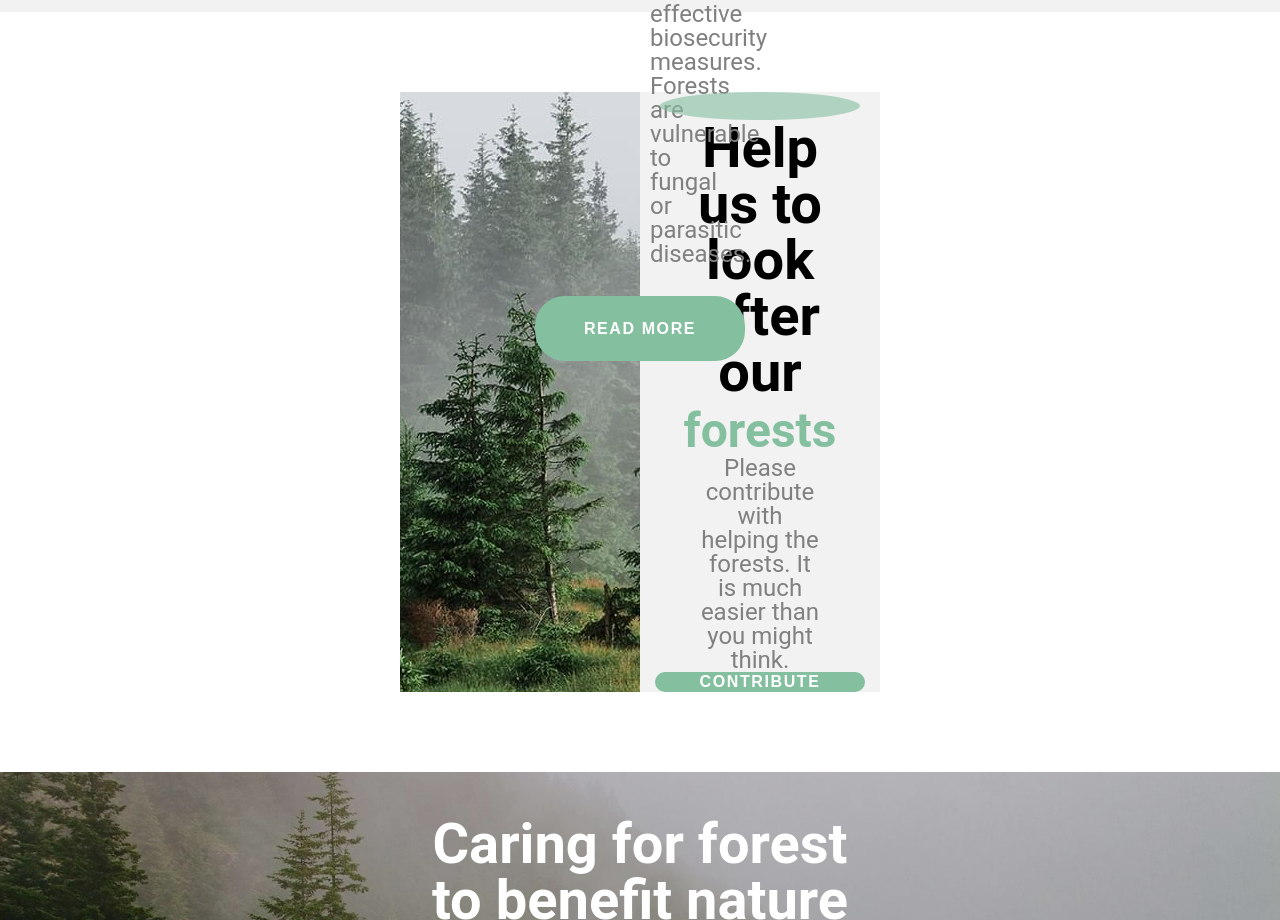
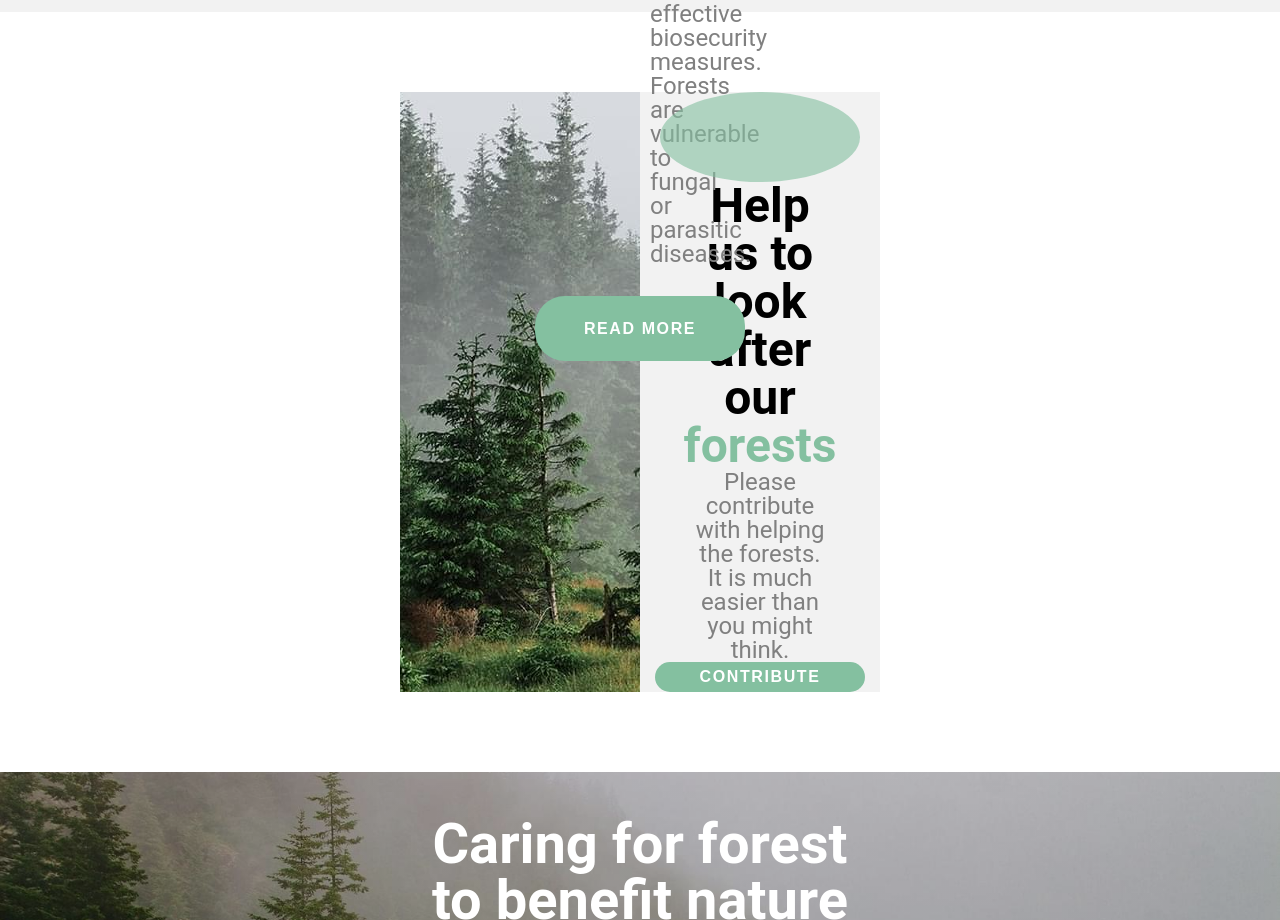
Before and after one commit to L33dy/L33dy.github.io, a plain HTML site: page index.html in a window 1280 px wide. Shown: the part 1148-2068 px from the top of the page. Drawn offline with Linux system fonts and the light colour scheme.

Commit message:
Updates on contribute

```diff
--- a/css/mediastyle.css
+++ b/css/mediastyle.css
@@ -1,6 +1,11 @@
 @media only screen and (min-width: 320px) and (max-width: 375px) {
     .biosecurity-sheet-subtext {
         padding: 30px 60px;
+    }
+
+    .contribute-right-button {
+        width: 145px;
+        height: 50px;
     }
 }
 
@@ -52,6 +57,31 @@
         height: 65px;
     }
 
+    .contribute-container {
+        margin: 0 400px;
+    }
+
+    .contribute-right-title {
+        font-size: 3rem;
+        padding: 0 50px;
+    }
+
+    .contribute-right-forests {
+        font-size: 3rem;
+    }
+
+    .contribute-right-text {
+        padding: 0 50px;
+        font-size: 1.5rem;
+    }
+
+    .contribute-right-button {
+        width: 210px;
+        height: 65px;
+
+        font-size: inherit;
+    }
+
     .ending-social img {
         width: 35%;
     }
--- a/css/style.css
+++ b/css/style.css
@@ -205,8 +205,6 @@ h1, h2 {
     align-items: center;
 
     height: 75vh;
-
-    margin: 0 400px;
 }
 
 .contribute-left {
@@ -229,15 +227,14 @@ h1, h2 {
 }
 
 .contribute-right-title {
-    font-size: 3.5rem;
+    font-size: 1.5rem;
     font-weight: 700;
-    padding: 0 50px;
 }
 
 .contribute-right-forests {
     color: #84c0a0;
 
-    font-size: 3rem;
+    font-size: 1.5rem;
     font-weight: 700;
 
     display: inline-block;
@@ -266,8 +263,8 @@ h1, h2 {
 
 .contribute-right-text {
     color: #808080;
-    padding: 0 60px;
-    font-size: 1.5rem;
+    font-size: 0.9rem;
+    padding: 0 10px;
 }
 
 .contribute-right-button {
@@ -280,11 +277,11 @@ h1, h2 {
     background-color: #84c0a0;
     border-radius: 30px;
 
-    width: 210px;
-    height: 65px;
+    width: 165px;
+    height: 55px;
 
     color: white;
-    font-size: inherit;
+    font-size: 0.8rem;
 
     cursor: pointer;
 }
```
